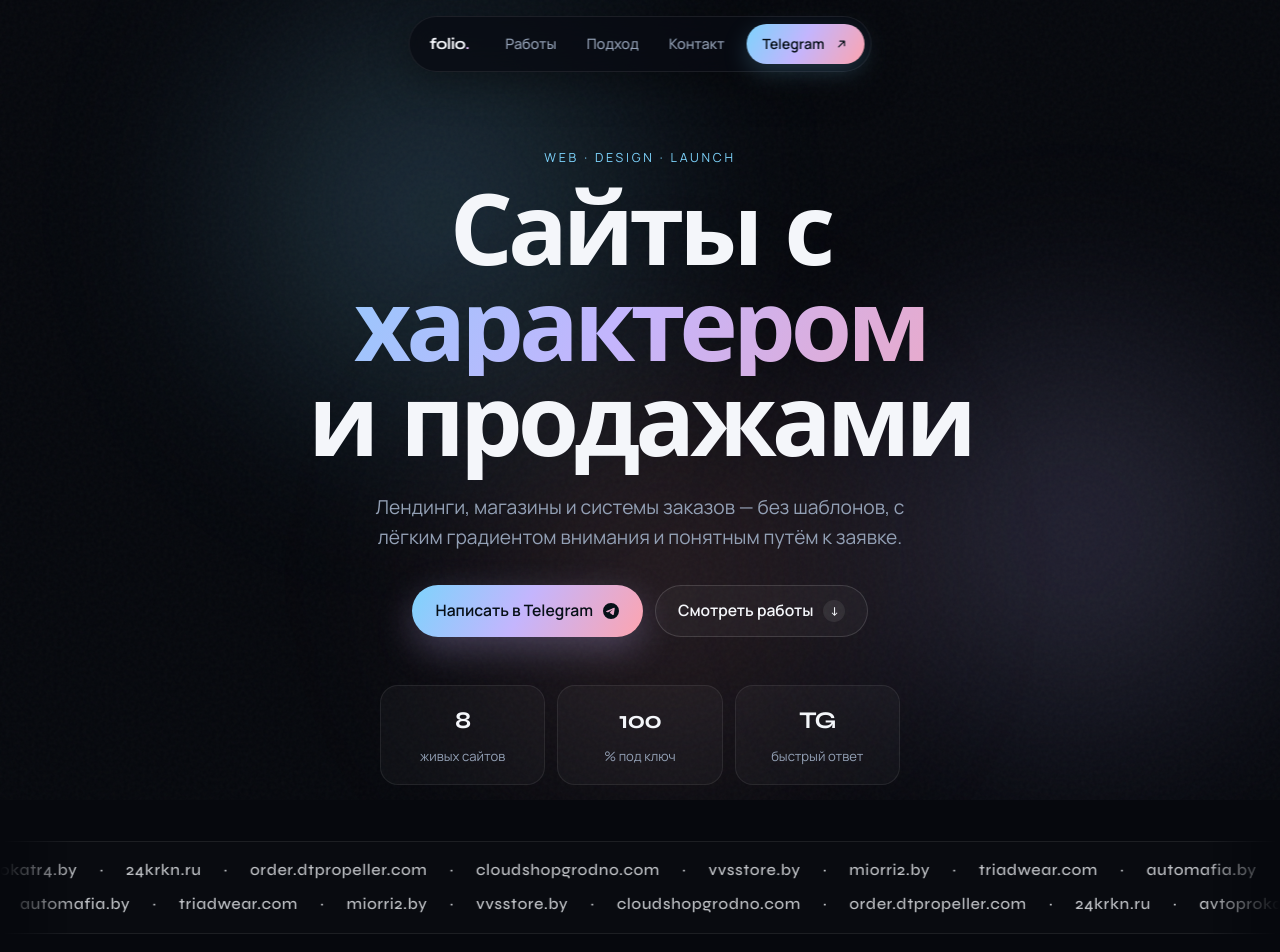
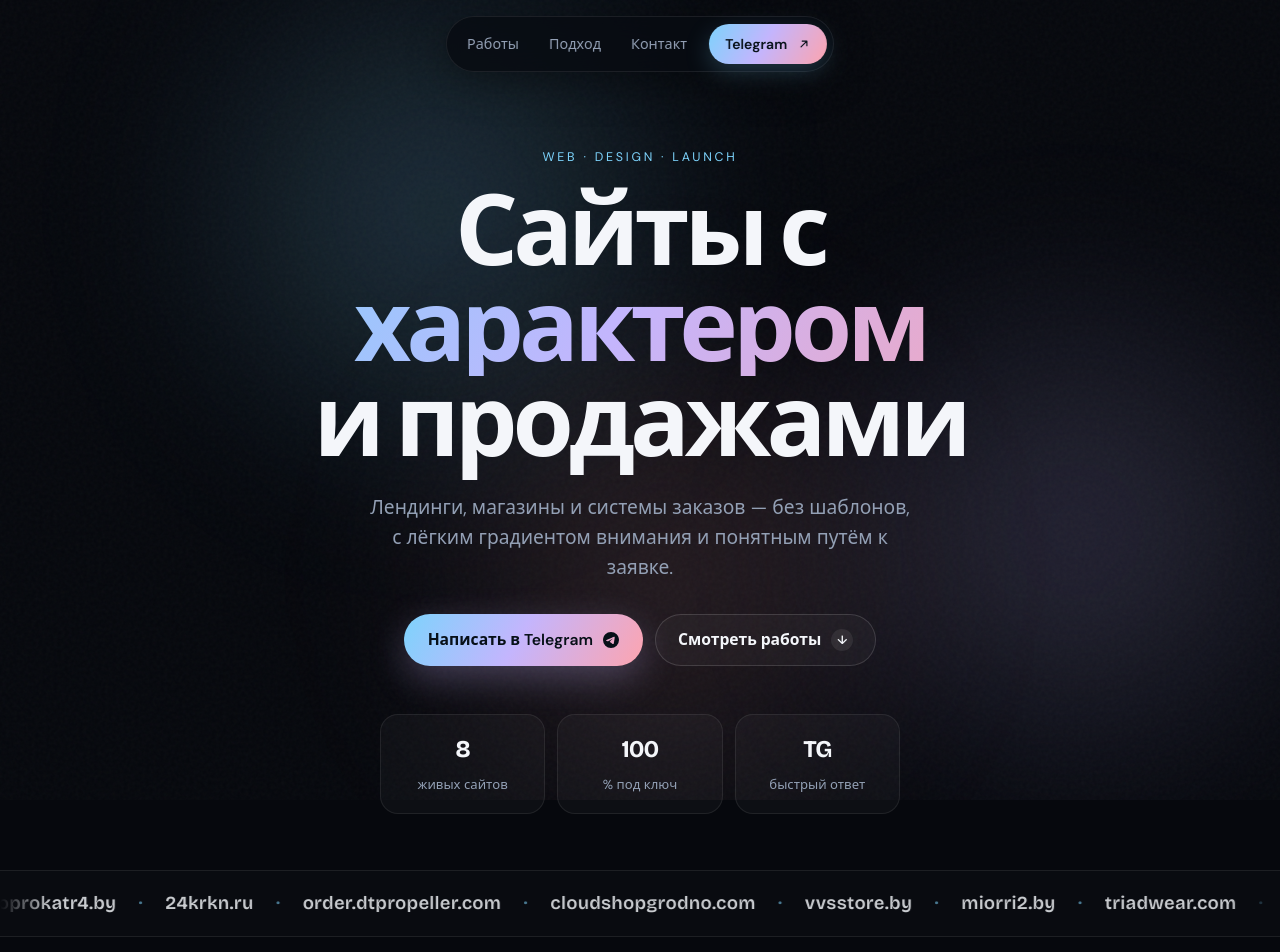
Before and after one commit to natriy1337/portfolio, a plain HTML site: page index.html in a window 1280 px wide. Shown: the top 952 px of the page. Drawn offline with nearby package versions, Linux system fonts and the light colour scheme.

Commit message:
Remove clipped folio label, seamless one-line marquee, better fonts

```diff
--- a/index.html
+++ b/index.html
@@ -7,8 +7,8 @@
   <title>Портфолио — сайты, которые продают</title>
   <link rel="preconnect" href="https://fonts.googleapis.com" />
   <link rel="preconnect" href="https://fonts.gstatic.com" crossorigin />
-  <link href="https://fonts.googleapis.com/css2?family=Manrope:wght@400;500;600;700&family=Syne:wght@500;600;700;800&display=swap" rel="stylesheet" />
-  <link rel="stylesheet" href="./styles.css?v=11" />
+  <link href="https://fonts.googleapis.com/css2?family=Bricolage+Grotesque:opsz,wght@12..96,500;12..96,600;12..96,700;12..96,800&family=DM+Sans:ital,opsz,wght@0,9..40,400;0,9..40,500;0,9..40,600;0,9..40,700;1,9..40,400&display=swap" rel="stylesheet" />
+  <link rel="stylesheet" href="./styles.css?v=12" />
 </head>
 <body>
   <div class="mesh" aria-hidden="true">
@@ -20,7 +20,6 @@
   <div class="cursor" aria-hidden="true"><span class="cursor__ring"></span><span class="cursor__dot"></span></div>
 
   <header class="nav">
-    <a class="nav__logo" href="#top">folio<span>.</span></a>
     <nav class="nav__links" aria-label="Навигация">
       <a href="#work">Работы</a>
       <a href="#craft">Подход</a>
@@ -62,51 +61,25 @@
     </section>
 
     <div class="marquee" aria-hidden="true">
-      <div class="marquee__row">
-        <div class="marquee__track">
+      <div class="marquee__viewport">
+        <div class="marquee__track" id="marqueeTrack">
           <div class="marquee__group">
-            <span>automafia.by</span><span>·</span>
-            <span>avtoprokatr4.by</span><span>·</span>
-            <span>24krkn.ru</span><span>·</span>
-            <span>order.dtpropeller.com</span><span>·</span>
-            <span>cloudshopgrodno.com</span><span>·</span>
-            <span>vvsstore.by</span><span>·</span>
-            <span>miorri2.by</span><span>·</span>
-            <span>triadwear.com</span><span>·</span>
-          </div>
-          <div class="marquee__group">
-            <span>automafia.by</span><span>·</span>
-            <span>avtoprokatr4.by</span><span>·</span>
-            <span>24krkn.ru</span><span>·</span>
-            <span>order.dtpropeller.com</span><span>·</span>
-            <span>cloudshopgrodno.com</span><span>·</span>
-            <span>vvsstore.by</span><span>·</span>
-            <span>miorri2.by</span><span>·</span>
-            <span>triadwear.com</span><span>·</span>
-          </div>
-        </div>
-      </div>
-      <div class="marquee__row marquee__row--reverse">
-        <div class="marquee__track">
-          <div class="marquee__group">
-            <span>triadwear.com</span><span>·</span>
-            <span>miorri2.by</span><span>·</span>
-            <span>vvsstore.by</span><span>·</span>
-            <span>cloudshopgrodno.com</span><span>·</span>
-            <span>order.dtpropeller.com</span><span>·</span>
-            <span>24krkn.ru</span><span>·</span>
-            <span>avtoprokatr4.by</span><span>·</span>
-            <span>automafia.by</span><span>·</span>
-          </div>
-          <div class="marquee__group">
-            <span>triadwear.com</span><span>·</span>
-            <span>miorri2.by</span><span>·</span>
-            <span>vvsstore.by</span><span>·</span>
-            <span>cloudshopgrodno.com</span><span>·</span>
-            <span>order.dtpropeller.com</span><span>·</span>
-            <span>24krkn.ru</span><span>·</span>
-            <span>avtoprokatr4.by</span><span>·</span>
-            <span>automafia.by</span><span>·</span>
+            <span>automafia.by</span>
+            <span class="dot">·</span>
+            <span>avtoprokatr4.by</span>
+            <span class="dot">·</span>
+            <span>24krkn.ru</span>
+            <span class="dot">·</span>
+            <span>order.dtpropeller.com</span>
+            <span class="dot">·</span>
+            <span>cloudshopgrodno.com</span>
+            <span class="dot">·</span>
+            <span>vvsstore.by</span>
+            <span class="dot">·</span>
+            <span>miorri2.by</span>
+            <span class="dot">·</span>
+            <span>triadwear.com</span>
+            <span class="dot">·</span>
           </div>
         </div>
       </div>
@@ -281,6 +254,6 @@
     <a href="https://t.me/Zxci3user1337" target="_blank" rel="noopener noreferrer">Telegram</a>
   </footer>
 
-  <script src="./script.js?v=11"></script>
+  <script src="./script.js?v=12"></script>
 </body>
 </html>
--- a/script.js
+++ b/script.js
@@ -4,6 +4,39 @@
 
   const year = document.getElementById("year");
   if (year) year.textContent = String(new Date().getFullYear());
+
+  // Seamless infinite marquee: clone group once, duration by width
+  const setupMarquee = () => {
+    const track = document.getElementById("marqueeTrack");
+    if (!track) return;
+    const first = track.querySelector(".marquee__group");
+    if (!first) return;
+
+    track.classList.remove("is-ready");
+    track.querySelectorAll(".marquee__group").forEach((node, i) => {
+      if (i > 0) node.remove();
+    });
+
+    const clone = first.cloneNode(true);
+    track.appendChild(clone);
+
+    const width = first.getBoundingClientRect().width;
+    if (width > 0) {
+      const seconds = Math.max(28, Math.round(width / 42));
+      track.style.setProperty("--marquee-duration", `${seconds}s`);
+    }
+    track.classList.add("is-ready");
+  };
+
+  if (!reduceMotion) {
+    setupMarquee();
+    window.addEventListener("resize", () => {
+      window.clearTimeout(window.__marqueeTimer);
+      window.__marqueeTimer = window.setTimeout(setupMarquee, 180);
+    });
+  } else {
+    setupMarquee();
+  }
 
   // Reveal
   const reveals = document.querySelectorAll(".reveal");
--- a/styles.css
+++ b/styles.css
@@ -11,9 +11,9 @@
   --violet: #c4b5fd;
   --rose: #fda4af;
   --grad: linear-gradient(120deg, var(--cyan), var(--violet) 48%, var(--rose));
-  --font-display: "Syne", system-ui, sans-serif;
-  --font-body: "Manrope", system-ui, sans-serif;
-  --ease: cubic-bezier(0.22, 1, 0.36, 1);
+  --font-display: "Bricolage Grotesque", system-ui, sans-serif;
+  --font-body: "DM Sans", system-ui, sans-serif;
+  --ease: cubic-bezier(0.16, 1, 0.3, 1);
   --radius: 22px;
   --nav-h: 76px;
 }
@@ -184,31 +184,10 @@ main,
   padding: 6px;
   border-radius: 999px;
   border: 1px solid var(--line);
-  background: rgba(8, 11, 18, 0.78);
+  background: rgba(8, 11, 18, 0.82);
   backdrop-filter: blur(16px);
   -webkit-backdrop-filter: blur(16px);
   box-shadow: 0 10px 40px rgba(0, 0, 0, 0.35);
-  overflow: visible;
-}
-
-.nav__logo {
-  display: inline-flex;
-  align-items: center;
-  flex-shrink: 0;
-  height: 40px;
-  padding: 0 14px;
-  font-family: var(--font-display);
-  font-weight: 700;
-  font-size: 1rem;
-  letter-spacing: -0.03em;
-  white-space: nowrap;
-}
-
-.nav__logo span {
-  background: var(--grad);
-  -webkit-background-clip: text;
-  background-clip: text;
-  color: transparent;
 }
 
 .nav__links {
@@ -383,61 +362,52 @@ main,
   font-size: 0.82rem;
 }
 
-/* Marquee */
+/* Marquee — one seamless infinite line */
 .marquee {
-  display: flex;
-  flex-direction: column;
-  gap: 10px;
   overflow: hidden;
-  padding: 16px 0;
+  padding: 18px 0;
   border-block: 1px solid var(--line);
   background: rgba(255, 255, 255, 0.015);
-  -webkit-mask-image: linear-gradient(90deg, transparent, #000 6%, #000 94%, transparent);
-  mask-image: linear-gradient(90deg, transparent, #000 6%, #000 94%, transparent);
 }
 
-.marquee__row {
+.marquee__viewport {
   overflow: hidden;
   width: 100%;
+  -webkit-mask-image: linear-gradient(90deg, transparent, #000 4%, #000 96%, transparent);
+  mask-image: linear-gradient(90deg, transparent, #000 4%, #000 96%, transparent);
 }
 
 .marquee__track {
   display: flex;
   width: max-content;
-  animation: marquee 32s linear infinite;
   will-change: transform;
-}
-
-.marquee__row--reverse .marquee__track {
-  animation-name: marquee-reverse;
-  animation-duration: 38s;
 }
 
 .marquee__group {
   display: flex;
   flex-shrink: 0;
   align-items: center;
-  gap: 22px;
-  padding-right: 22px;
+  gap: 1.4rem;
+  padding-right: 1.4rem;
   font-family: var(--font-display);
-  font-size: clamp(0.85rem, 2.4vw, 1rem);
-  letter-spacing: 0.04em;
-  color: rgba(244, 246, 250, 0.78);
+  font-size: clamp(0.95rem, 2.2vw, 1.15rem);
+  font-weight: 600;
+  letter-spacing: 0.02em;
+  color: rgba(244, 246, 250, 0.82);
   white-space: nowrap;
 }
 
-.marquee__group span {
-  flex-shrink: 0;
+.marquee__group .dot {
+  color: rgba(125, 211, 252, 0.55);
 }
 
-@keyframes marquee {
+.marquee__track.is-ready {
+  animation: marquee-seamless var(--marquee-duration, 40s) linear infinite;
+}
+
+@keyframes marquee-seamless {
   from { transform: translate3d(0, 0, 0); }
   to { transform: translate3d(-50%, 0, 0); }
-}
-
-@keyframes marquee-reverse {
-  from { transform: translate3d(-50%, 0, 0); }
-  to { transform: translate3d(0, 0, 0); }
 }
 
 /* Sections */
@@ -719,18 +689,28 @@ main,
 /* Reveal */
 .reveal {
   opacity: 0;
-  transform: translateY(28px);
-  transition: opacity 0.75s var(--ease), transform 0.75s var(--ease);
+  transform: translateY(32px);
+  filter: blur(6px);
+  transition:
+    opacity 0.9s var(--ease),
+    transform 0.9s var(--ease),
+    filter 0.9s var(--ease);
 }
 
 .reveal.is-visible {
   opacity: 1;
   transform: translateY(0);
+  filter: blur(0);
 }
 
 @media (max-width: 900px) {
   .nav__links {
     display: none;
+  }
+
+  .nav {
+    /* only Telegram on mobile — always fully visible */
+    padding: 6px;
   }
 
   .projects {
@@ -797,22 +777,22 @@ main,
   }
 
   .marquee {
-    gap: 8px;
-    padding: 12px 0;
+    padding: 14px 0;
   }
 
   .marquee__group {
-    gap: 16px;
-    padding-right: 16px;
+    gap: 1.1rem;
+    padding-right: 1.1rem;
   }
 }
 
 @media (prefers-reduced-motion: reduce) {
   html { scroll-behavior: auto; }
-  .marquee__track { animation: none; }
+  .marquee__track.is-ready { animation: none; }
   .reveal {
     opacity: 1;
     transform: none;
+    filter: none;
     transition: none;
   }
   .mesh__blob { transition: none; }
```
